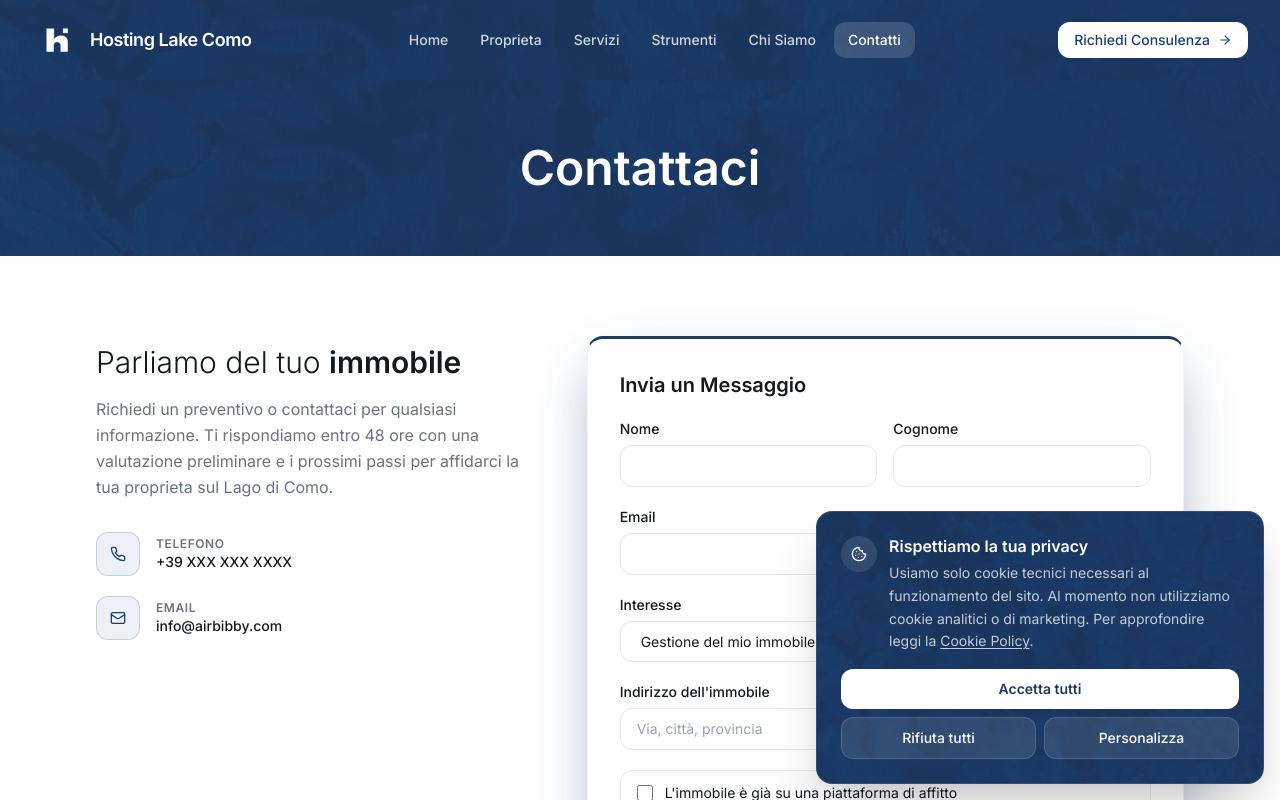
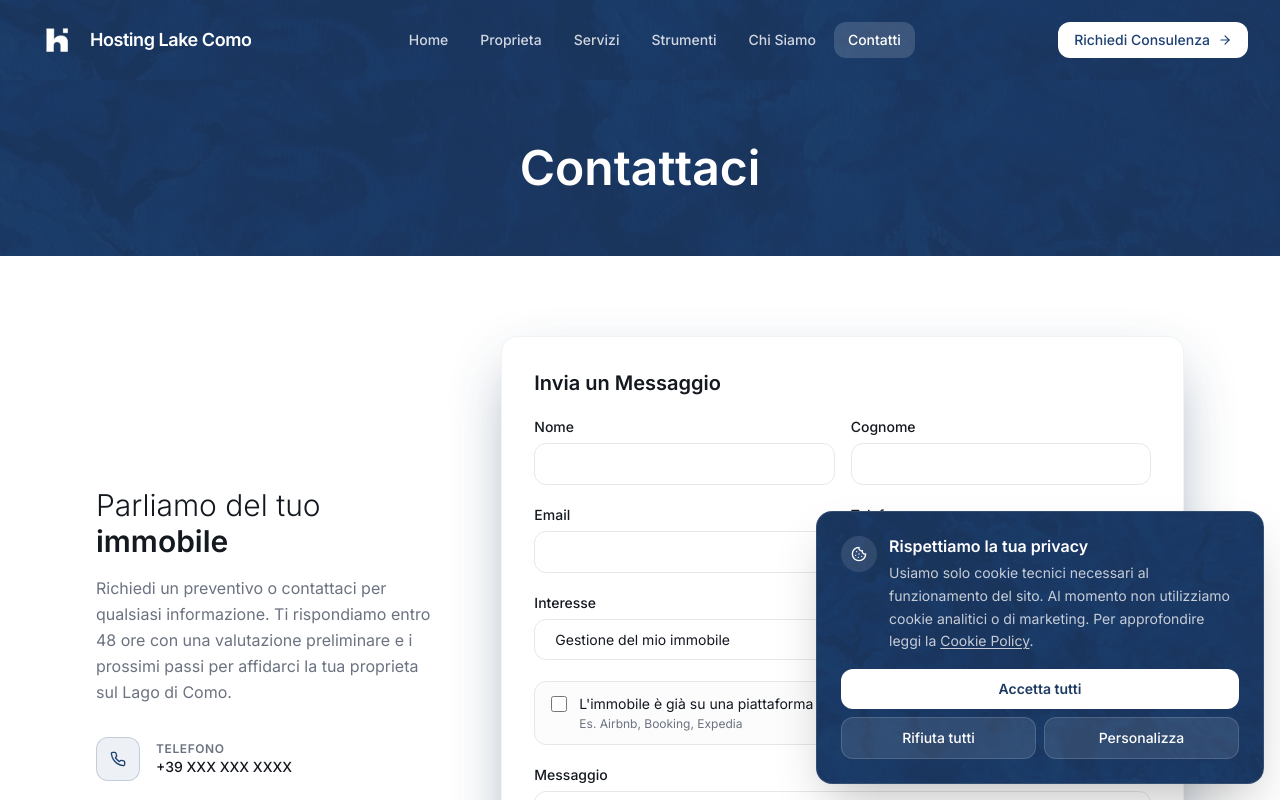
Before and after one commit to crapotca2/hostinglakecomo, a Next.js app: page /contact in a window 1280 px wide. Shown: the top 800 px of the page. Built offline with nearby package versions, Linux system fonts and the light colour scheme.

Commit message:
ui(contact): remove top accent, pair interesse/indirizzo, vcenter info column

```diff
--- a/src/app/(public)/contact/page.tsx
+++ b/src/app/(public)/contact/page.tsx
@@ -49,7 +49,7 @@ function ContactForm() {
   return (
     <form
       onSubmit={handleSubmit}
-      className="bg-white rounded-2xl p-8 border border-border/50 border-t-[3px] border-t-[#1D3A62] shadow-[0_25px_60px_-12px_rgba(29,58,98,0.45)] space-y-5"
+      className="bg-white rounded-2xl p-8 border border-border/50 shadow-[0_25px_60px_-12px_rgba(29,58,98,0.45)] space-y-5"
     >
       <h2 className="text-xl font-semibold mb-2">Invia un Messaggio</h2>
       {from && (
@@ -92,6 +92,7 @@ function ContactForm() {
           />
         </div>
       </div>
+      <div className="grid sm:grid-cols-2 gap-4">
         <div>
           <label className="text-sm font-medium mb-1.5 block">Interesse</label>
           <select
@@ -115,6 +116,7 @@ function ContactForm() {
             placeholder="Via, città, provincia"
             className="w-full rounded-lg border border-border px-4 py-2.5 text-sm focus:outline-none focus:ring-2 focus:ring-primary/30"
           />
+        </div>
       </div>
       <div className="rounded-lg border border-border px-4 py-3 bg-muted/30">
         <label className="flex items-start gap-3 cursor-pointer">
@@ -186,9 +188,9 @@ export default function ContactPage() {
 
       <section className="py-20">
         <div className="max-w-6xl mx-auto px-4 sm:px-6 lg:px-8">
-          <div className="grid lg:grid-cols-[5fr_7fr] gap-12 lg:gap-16 items-start">
+          <div className="grid lg:grid-cols-[4fr_8fr] gap-12 lg:gap-16 items-center">
             {/* INFO LEFT */}
-            <div className="lg:pt-2">
+            <div>
               <h2 className="text-2xl sm:text-3xl font-light text-foreground mb-4">
                 Parliamo del tuo{" "}
                 <span className="font-semibold">immobile</span>
```
Lines whose indentation alone changed are shown as unchanged.
